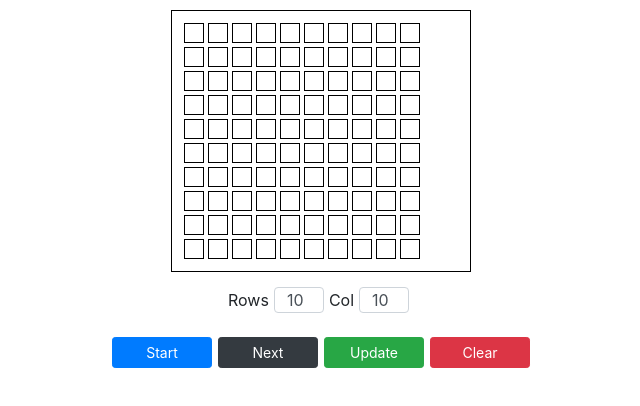
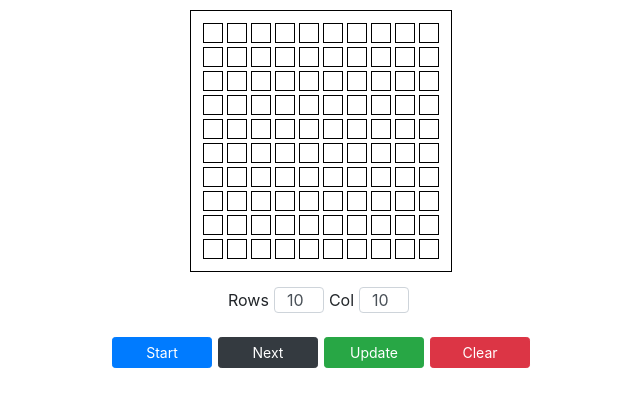
Before and after one commit to curtisyungen/conway, a React (Create React App) app: page / in a window 1280 px wide. Shown: the top 406 px of the page, without its empty margins (319-959 px from the left). Built offline with nearby package versions, Linux system fonts and the light colour scheme.

Commit message:
Add files via upload

```diff
--- a/src/components/Board/board.css
+++ b/src/components/Board/board.css
@@ -2,7 +2,7 @@
     border: 1px solid black;
     margin: 10px auto;
     padding: 10px;
-    width: 300px;
+    width: fit-content;
 }
 
 .boardForm {
@@ -30,7 +30,7 @@
 }
 
 .row {
-    flex-wrap: none !important;
+    flex-wrap: nowrap !important;
     margin-left: 0px !important;
     margin-right: 0px !important;
 }
```
